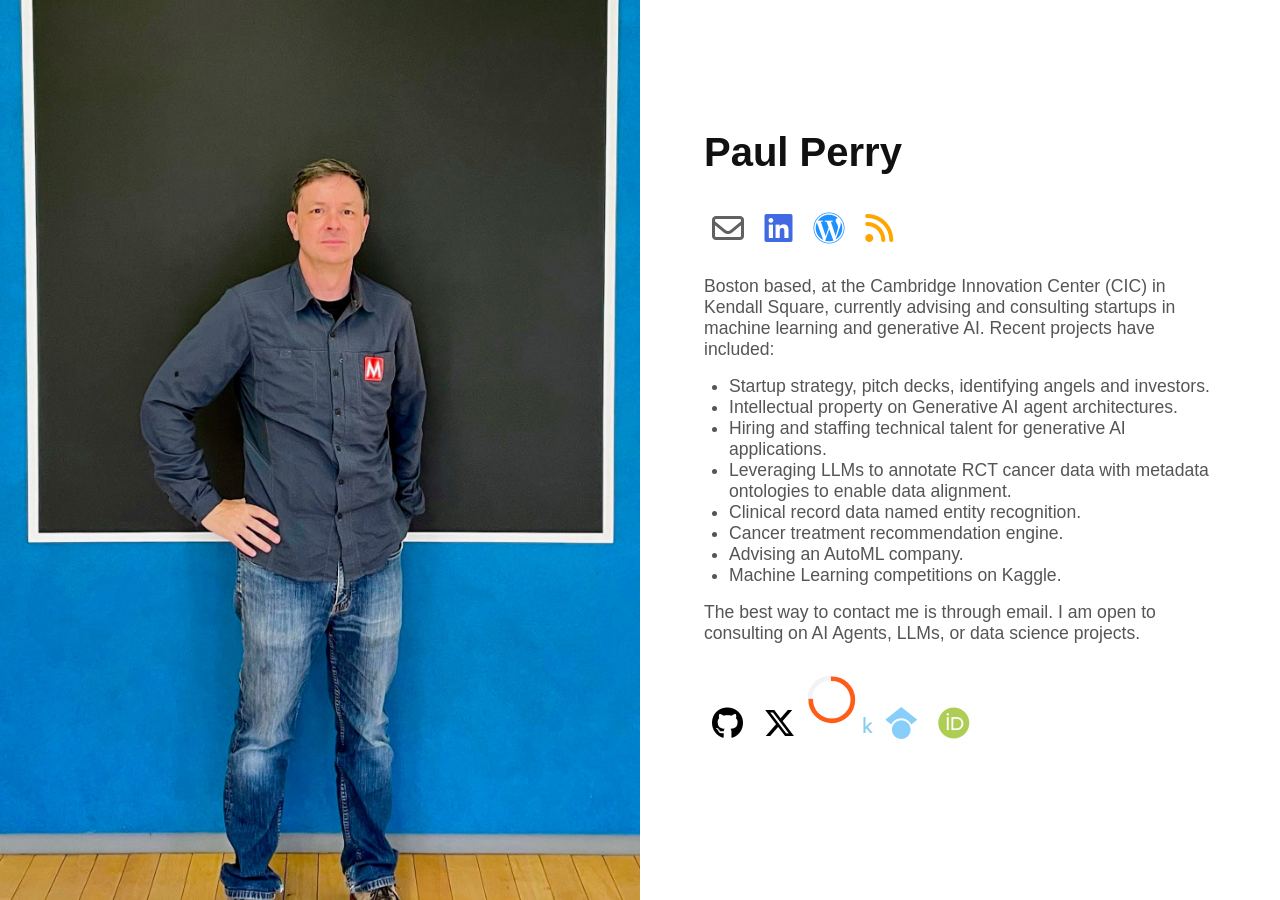
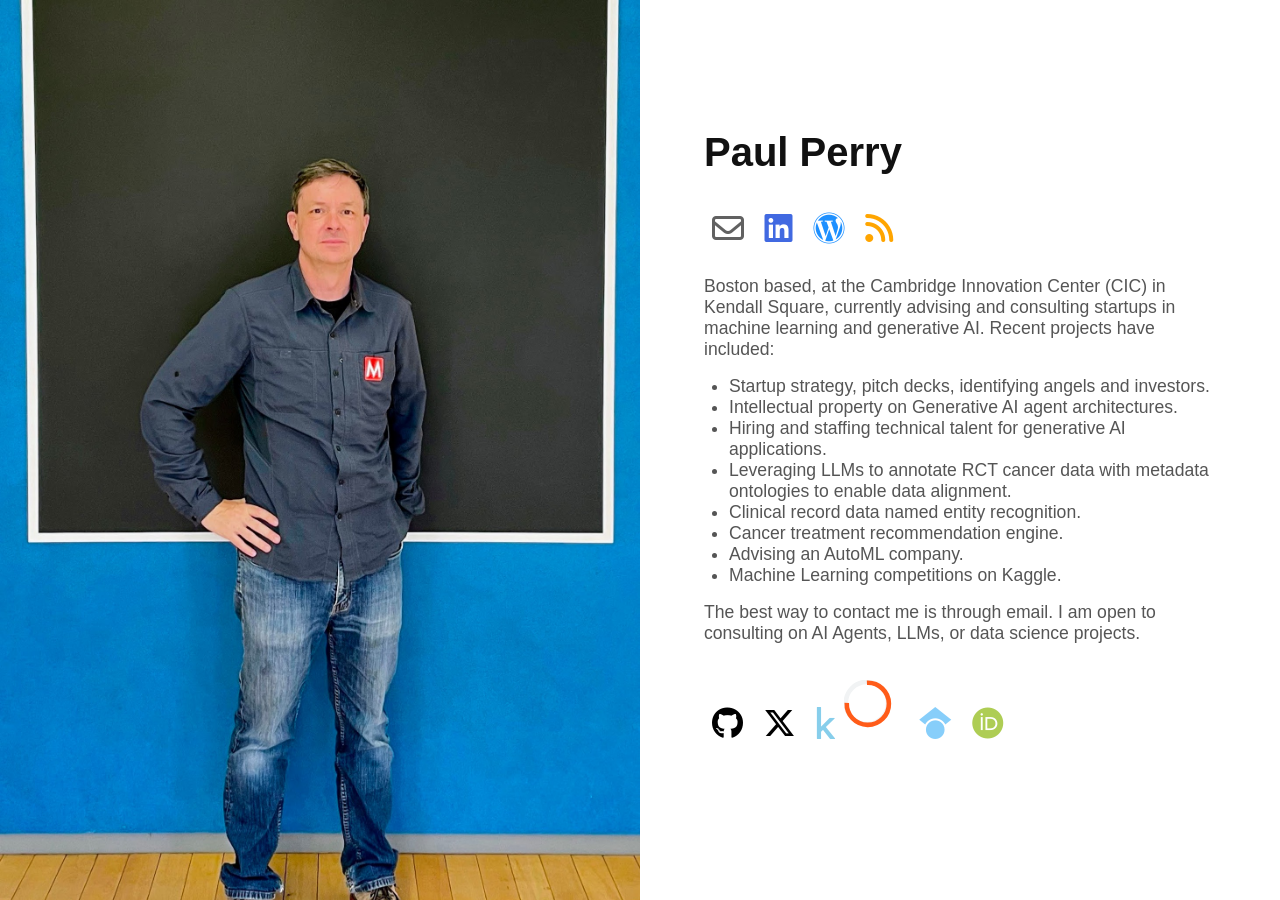
Before and after one commit to paulperry/paulperry.github.io, a Jekyll site: the page index.html, which Jekyll copies as it is, in a window 1280 px wide. Built offline with Jekyll 4.4.1, drawn with Linux system fonts in a browser that asks for light colours; nearby versions of some CDN libraries; some web fonts are replaced.

Commit message:
moving svg location

```diff
--- a/index.html
+++ b/index.html
@@ -43,10 +43,12 @@
 	  <div class="info-links">
             <a class="icon" title="GitHub" href="https://github.com/paulperry"><span style="color:black"><i class="fa-brands fa-github"></i></span></a>
 	    <a class="icon" title="X" href="https://twitter.com/paulperry"><span style="color:black"><i class="fa-brands fa-x-twitter"></i></span></a>
-	    <svg width="55" height="55" viewBox="0 0 60 60"><circle r="23" cx="25" cy="25" fill="none" stroke-width="5" style="stroke: rgb(241, 243, 244);"></circle>
-	      <path d="M3,25 A 23,23 0 1 0 25 3" fill="none" stroke-width="5" style="stroke: rgb(255, 92, 25);"></path>
-	      <text x="50" y="50"><a class="icon" title="Kaggle" href="https://www.kaggle.com/paulperry"><span style="color:SkyBlue"><i class="fa-brands fa-kaggle"></i></span></a></text>
-	    </svg>
+	    <a class="icon" title="Kaggle" href="https://www.kaggle.com/paulperry"><span style="color:SkyBlue">
+		<i class="fa-brands fa-kaggle">
+		  <svg width="55" height="55" viewBox="0 0 60 60"><circle r="23" cx="25" cy="25" fill="none" stroke-width="5" style="stroke: rgb(241, 243, 244);"></circle>
+		    <path d="M3,25 A 23,23 0 1 0 25 3" fill="none" stroke-width="5" style="stroke: rgb(255, 92, 25);"></path>
+		  </svg>
+                </i></span></a>
 	    <a class="icon" title="Google Scholar" href="https://scholar.google.com/citations?hl=en&user=hEW2X1MAAAAJ"><span style="color:LightSkyBlue"><i class="fa-brands fa-google-scholar"></i></span></a>
 	    <a class="icon" title="ORCID" href="https://orcid.org/my-orcid?orcid=0000-0002-6682-9650"><span style="color:#aecd54"><i class="fa-brands fa-orcid"></i></span></a>
 	    <div class="info-links">
```
